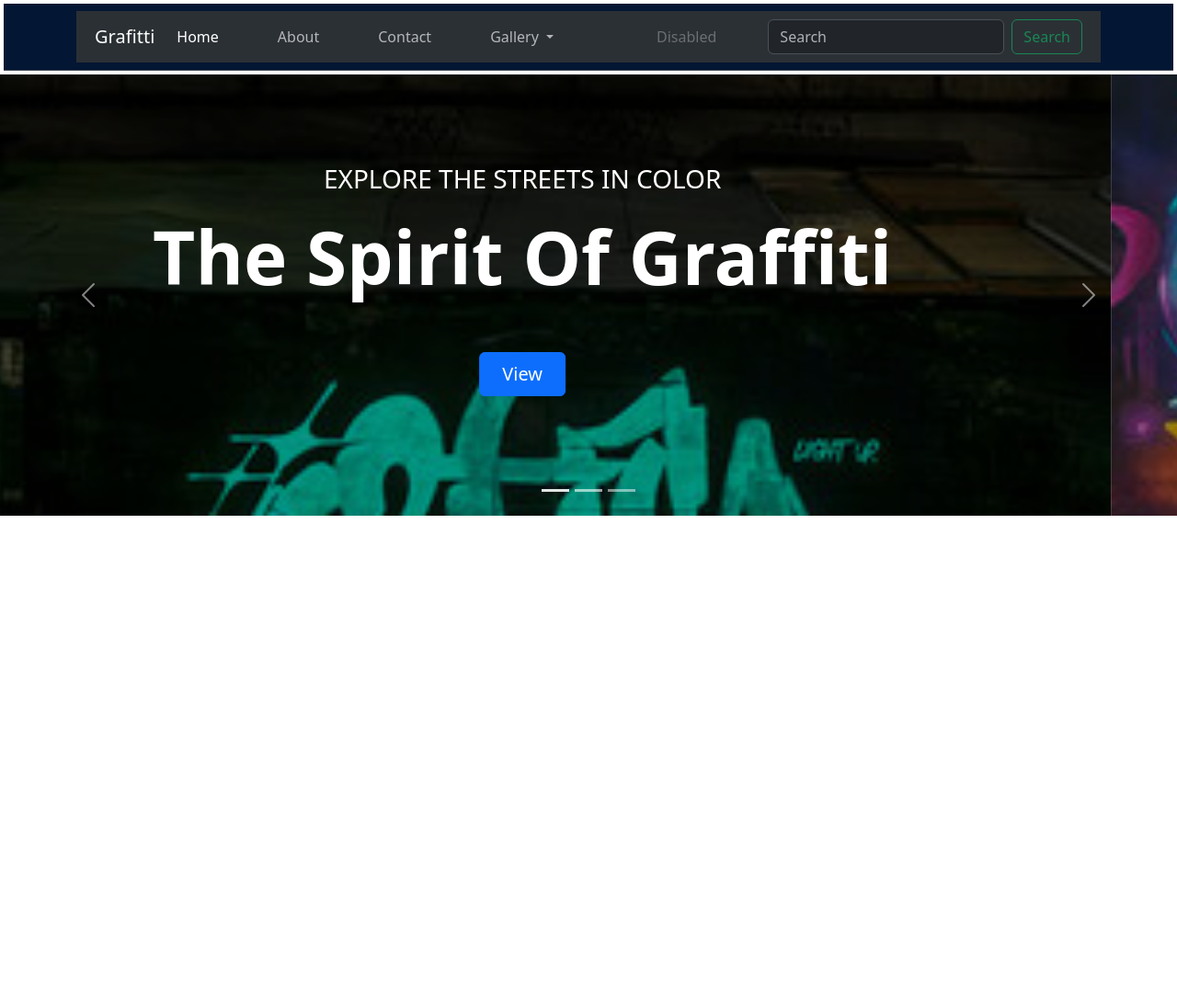
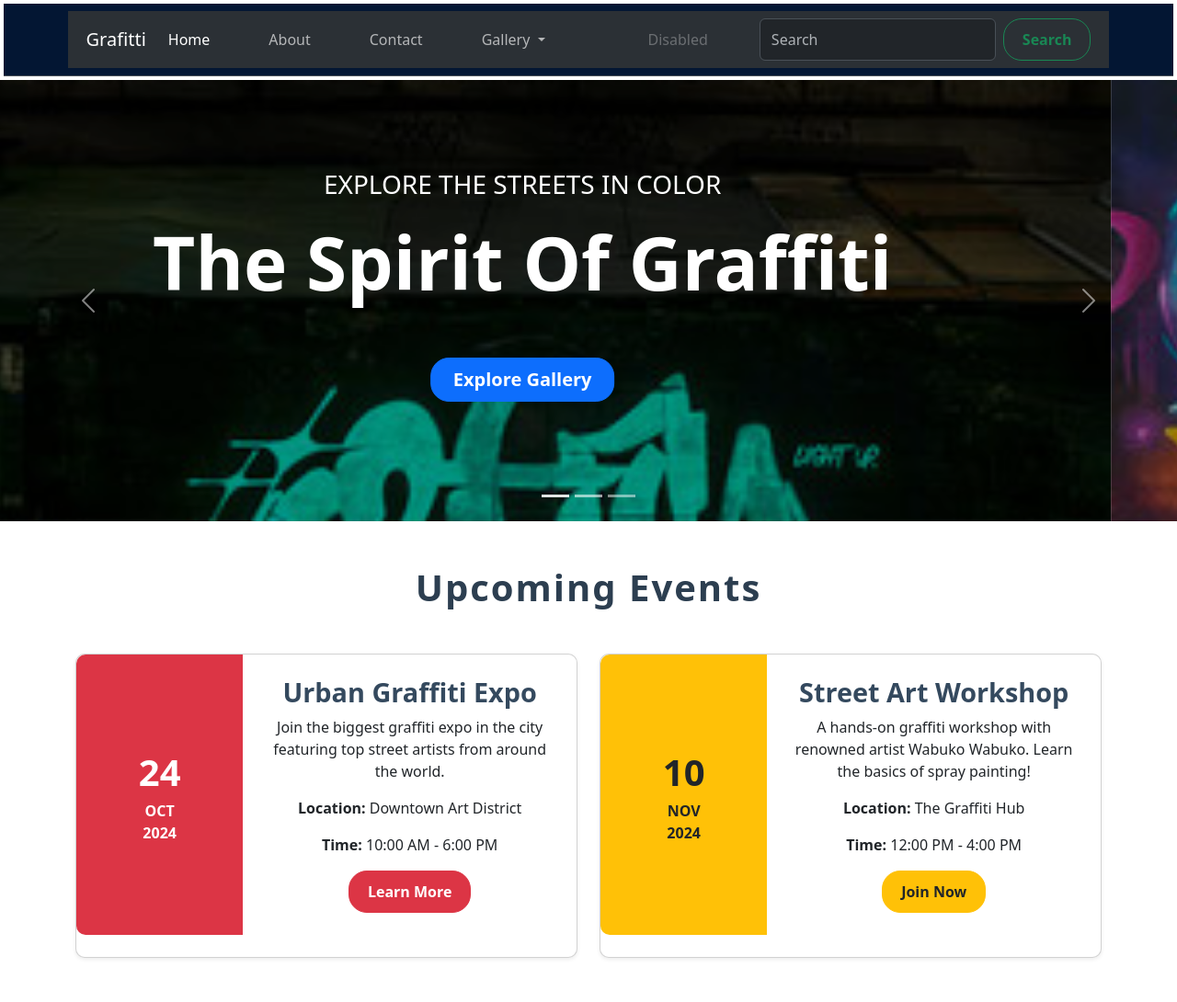
Before and after one commit to WabukoWabuko/Art_Advert_Website, a plain HTML site: page index.html in a window 1280 px wide. Shown: the whole page at 92% size. Before the commit the page ends 800 px from the top, so only its background shows below. Drawn offline with nearby package versions, Linux system fonts and the light colour scheme.

Commit message:
Upcoming Events

```diff
--- a/index.css
+++ b/index.css
@@ -7,3 +7,37 @@
     object-fit: cover;
     filter: brightness(0.6);
 }
+
+/* Section for Upcoming Events */
+.upcoming-events h2 {
+    font-size: 2.5rem;
+    letter-spacing: 2px;
+    color: #2c3e50;
+}
+
+.card {
+    border-radius: 10px;
+}
+
+.card .col-4 {
+    font-weight: bold;
+    border-top-left-radius: 10px;
+    border-bottom-left-radius: 10px;
+}
+
+.card-body {
+    padding: 1.5rem;
+}
+
+.card-title {
+    font-size: 1.8rem;
+    color: #34495e;
+}
+
+.btn {
+    font-weight: bold;
+    border-radius: 20px;
+    padding: 10px 20px;
+}
+
+/* End of Upcoming Events */
--- a/index.html
+++ b/index.html
@@ -65,7 +65,7 @@
             <div class="carousel-caption top-0 mt-4">
               <p class="mt-5 fs-3 text-uppercase">Explore the Streets in Color</p>
               <h1 class="display-1 fw-bolder text-capitalize">The Spirit of Graffiti</h1>
-              <button class="btn btn-primary px-4 py-2 fs-5 mt-5">View</button>
+              <button class="btn btn-primary px-4 py-2 fs-5 mt-5">Explore Gallery</button>
             </div>
           </div>
           <div class="carousel-item c-item">
@@ -73,7 +73,7 @@
             <div class="carousel-caption top-0 mt-4">
               <p class="mt-5 fs-3 text-uppercase">Reveal the Hidden Graffiti Gems</p>
               <h1 class="display-1 fw-bolder text-capitalize">The Vibe of Street Art</h1>
-              <button class="btn btn-primary px-4 py-2 fs-5 mt-5">View</button>
+              <button class="btn btn-primary px-4 py-2 fs-5 mt-5">Explore Gallery</button>
             </div>
           </div>
           <div class="carousel-item c-item">
@@ -81,7 +81,7 @@
             <div class="carousel-caption top-0 mt-4">
               <p class="mt-5 fs-3 text-uppercase">Find the Untold Stories in Graffiti</p>
               <h1 class="display-1 fw-bolder text-capitalize">Soul of the Spray</h1>
-              <button class="btn btn-primary px-4 py-2 fs-5 mt-5">View</button>
+              <button class="btn btn-primary px-4 py-2 fs-5 mt-5">Explore Gallery</button>
             </div>
           </div>
         </div>
@@ -96,6 +96,64 @@
       </div>
        <!-- End of carousel  -->
 
+       <!-- Start of section for Upcoming Events -->
+       <section class="upcoming-events text-center py-5">
+        <h2 class="fw-bold mb-5">Upcoming Events</h2>
+        <div class="container">
+            <div class="row g-4">
+                <!-- Event 1 -->
+                <div class="col-md-6">
+                    <div class="card mb-4 shadow-sm h-100">
+                        <div class="row g-0">
+                            <div class="col-4 d-flex align-items-center justify-content-center bg-danger text-white">
+                                <div class="text-center py-4">
+                                    <div class="day fs-1 fw-bold">24</div>
+                                    <div class="month text-uppercase">Oct</div>
+                                    <div class="year">2024</div>
+                                </div>
+                            </div>
+                            <div class="col-8">
+                                <div class="card-body">
+                                    <h3 class="card-title fw-bold">Urban Graffiti Expo</h3>
+                                    <p class="card-text">Join the biggest graffiti expo in the city featuring top street artists from around the world.</p>
+                                    <p><strong>Location:</strong> Downtown Art District</p>
+                                    <p><strong>Time:</strong> 10:00 AM - 6:00 PM</p>
+                                    <a href="#" class="btn btn-danger">Learn More</a>
+                                </div>
+                            </div>
+                        </div>
+                    </div>
+                </div>
+
+                <!-- Second Event -->
+                <div class="col-md-6">
+                    <div class="card mb-4 shadow-sm h-100">
+                        <div class="row g-0">
+                            <div class="col-4 d-flex align-items-center justify-content-center bg-warning text-dark">
+                                <div class="text-center py-4">
+                                    <div class="day fs-1 fw-bold">10</div>
+                                    <div class="month text-uppercase">Nov</div>
+                                    <div class="year">2024</div>
+                                </div>
+                            </div>
+                            <div class="col-8">
+                                <div class="card-body">
+                                    <h3 class="card-title fw-bold">Street Art Workshop</h3>
+                                    <p class="card-text">A hands-on graffiti workshop with renowned artist Wabuko Wabuko. Learn the basics of spray painting!</p>
+                                    <p><strong>Location:</strong> The Graffiti Hub</p>
+                                    <p><strong>Time:</strong> 12:00 PM - 4:00 PM</p>
+                                    <a href="#" class="btn btn-warning text-dark">Join Now</a>
+                                </div>
+                            </div>
+                        </div>
+                    </div>
+                </div>
+
+            </div>
+        </div>
+    </section>
+       <!-- End of Upcoming Events -->
+
     <script src="https://cdn.jsdelivr.net/npm/bootstrap@5.0.2/dist/js/bootstrap.bundle.min.js" integrity="sha384-MrcW6ZMFYlzcLA8Nl+NtUVF0sA7MsXsP1UyJoMp4YLEuNSfAP+JcXn/tWtIaxVXM" crossorigin="anonymous"></script>
     <link rel="stylesheet" href="assets/js/bootstrap.bundle.min.js">
 </body>
```
